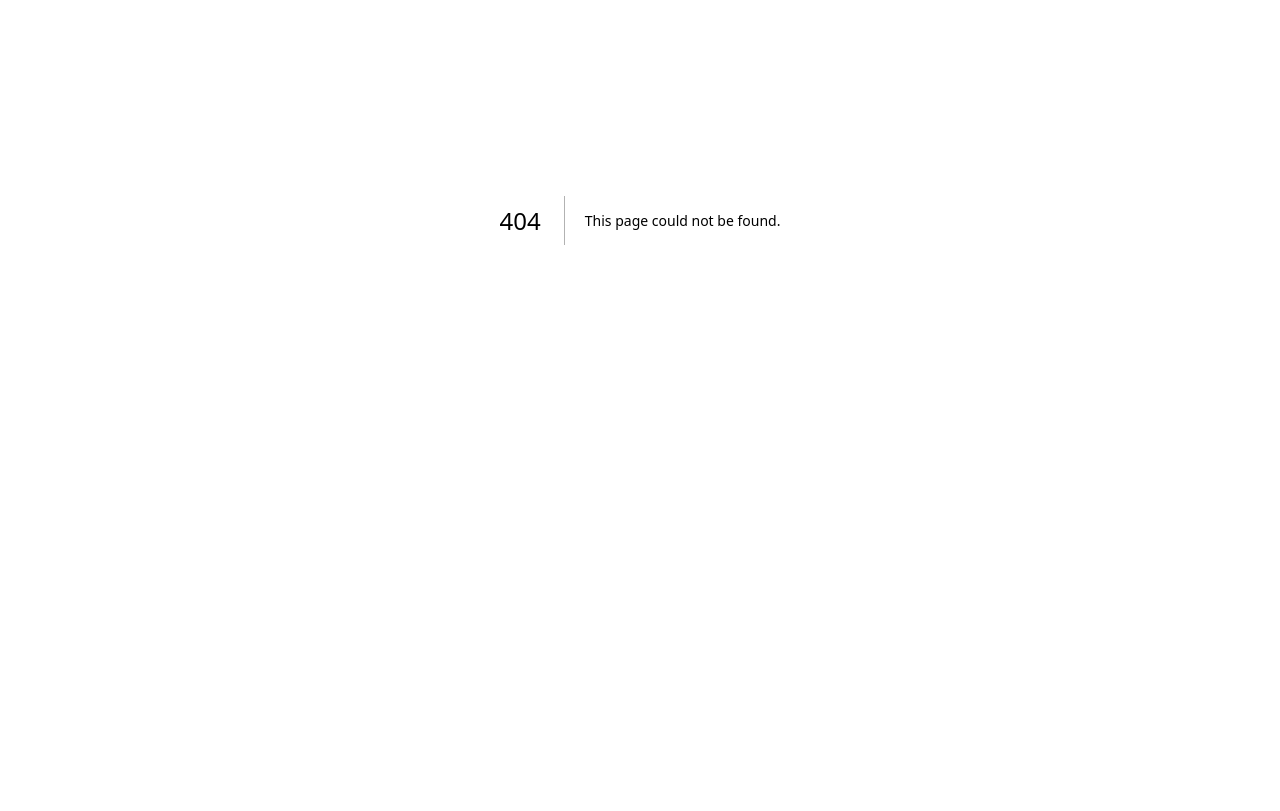
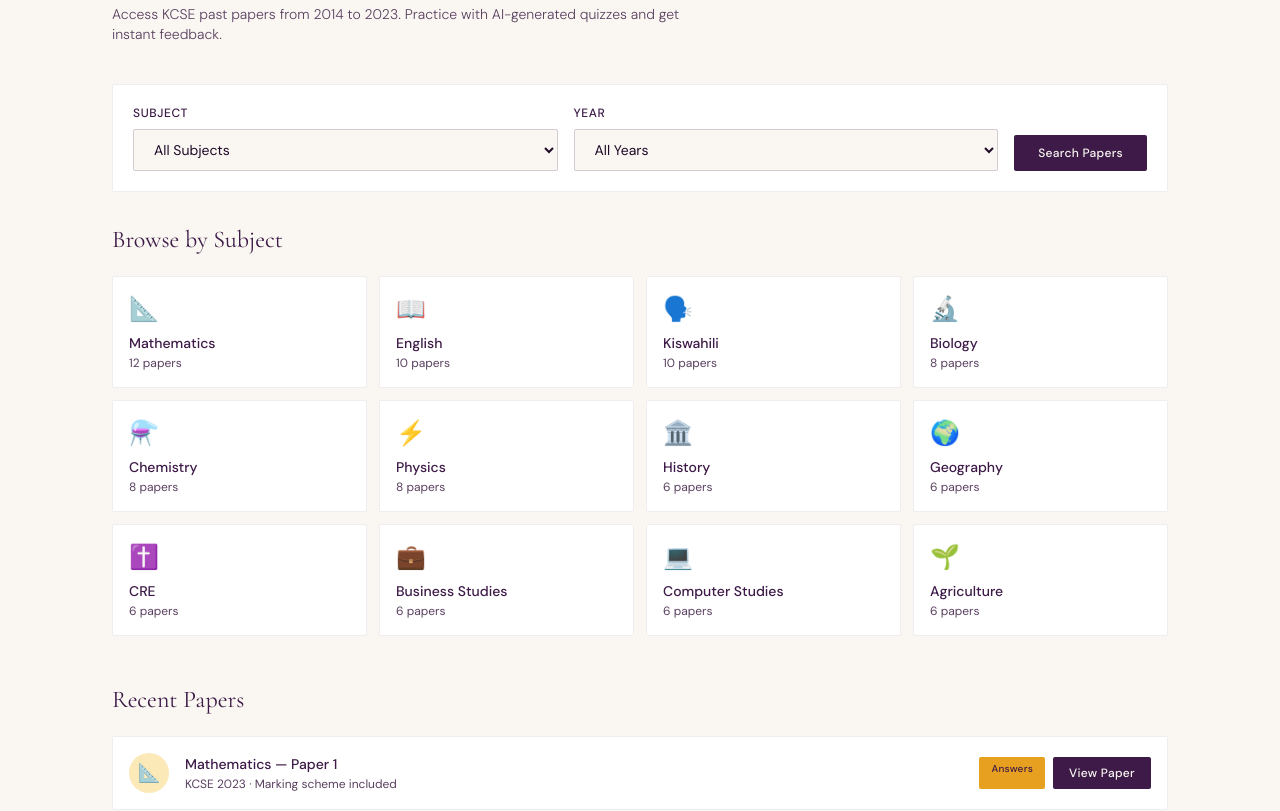
Before and after one commit to infoedira-ux/focusfora, a Next.js app: page /revise in a window 1280 px wide. Before the commit this address had no page. Shown: the part 180-991 px from the top of the page. Before the commit the page ends 800 px from the top, so only its background shows below. Built offline with nearby package versions, Linux system fonts and the light colour scheme.

Commit message:
feat: KCSE revision page with subjects and past papers

```diff
--- /dev/null
+++ b/app/revise/page.tsx
@@ -0,0 +1,148 @@
+"use client";
+import { useState } from "react";
+import Link from "next/link";
+
+const subjects = [
+  { name: "Mathematics", icon: "📐", papers: 12 },
+  { name: "English", icon: "📖", papers: 10 },
+  { name: "Kiswahili", icon: "🗣️", papers: 10 },
+  { name: "Biology", icon: "🔬", papers: 8 },
+  { name: "Chemistry", icon: "⚗️", papers: 8 },
+  { name: "Physics", icon: "⚡", papers: 8 },
+  { name: "History", icon: "🏛️", papers: 6 },
+  { name: "Geography", icon: "🌍", papers: 6 },
+  { name: "CRE", icon: "✝️", papers: 6 },
+  { name: "Business Studies", icon: "💼", papers: 6 },
+  { name: "Computer Studies", icon: "💻", papers: 6 },
+  { name: "Agriculture", icon: "🌱", papers: 6 },
+];
+
+const years = [2023, 2022, 2021, 2020, 2019, 2018, 2017, 2016, 2015, 2014];
+
+export default function RevisePage() {
+  const [selectedSubject, setSelectedSubject] = useState("");
+  const [selectedYear, setSelectedYear] = useState("");
+
+  return (
+    <div className="min-h-screen bg-offwhite">
+      {/* Nav */}
+      <nav className="bg-aubergine px-6 md:px-12 py-4 flex justify-between items-center">
+        <Link href="/dashboard" className="font-serif text-xl text-offwhite">
+          Focus<span className="text-saffron">Fora</span>
+        </Link>
+        <Link href="/dashboard" className="text-offwhite/60 text-xs hover:text-saffron transition-colors uppercase tracking-wider">
+          ← Dashboard
+        </Link>
+      </nav>
+
+      <div className="px-6 md:px-12 py-10 max-w-6xl mx-auto">
+        {/* Header */}
+        <div className="mb-10">
+          <span className="ff-section-eyebrow block mb-2">KCSE Revision</span>
+          <h1 className="font-serif text-4xl md:text-5xl text-aubergine font-light mb-3">
+            Past Papers & <em className="text-saffron not-italic">Quizzes</em>
+          </h1>
+          <p className="text-[#5A4060] text-sm font-light max-w-xl">
+            Access KCSE past papers from 2014 to 2023. Practice with AI-generated quizzes and get instant feedback.
+          </p>
+        </div>
+
+        {/* Filter bar */}
+        <div className="bg-white border border-aubergine/[0.08] rounded-sm p-5 mb-8 flex flex-wrap gap-4 items-end">
+          <div className="flex-1 min-w-[180px]">
+            <label className="block text-xs font-medium text-aubergine uppercase tracking-wider mb-2">Subject</label>
+            <select value={selectedSubject} onChange={(e) => setSelectedSubject(e.target.value)}
+              className="w-full border border-aubergine/20 rounded-sm px-4 py-2.5 text-sm focus:outline-none focus:border-saffron bg-offwhite">
+              <option value="">All Subjects</option>
+              {subjects.map((s) => (
+                <option key={s.name} value={s.name}>{s.name}</option>
+              ))}
+            </select>
+          </div>
+          <div className="flex-1 min-w-[140px]">
+            <label className="block text-xs font-medium text-aubergine uppercase tracking-wider mb-2">Year</label>
+            <select value={selectedYear} onChange={(e) => setSelectedYear(e.target.value)}
+              className="w-full border border-aubergine/20 rounded-sm px-4 py-2.5 text-sm focus:outline-none focus:border-saffron bg-offwhite">
+              <option value="">All Years</option>
+              {years.map((y) => (
+                <option key={y} value={y}>{y}</option>
+              ))}
+            </select>
+          </div>
+          <button className="ff-btn-primary px-6 py-2.5 text-xs">
+            Search Papers
+          </button>
+        </div>
+
+        {/* Subjects grid */}
+        <div className="mb-12">
+          <h2 className="font-serif text-2xl text-aubergine mb-5">Browse by Subject</h2>
+          <div className="grid grid-cols-2 md:grid-cols-3 lg:grid-cols-4 gap-3">
+            {subjects.map((subject) => (
+              <button key={subject.name}
+                onClick={() => setSelectedSubject(subject.name)}
+                className={`p-4 rounded-sm border text-left transition-all duration-200 hover:-translate-y-0.5 hover:shadow-md ${
+                  selectedSubject === subject.name
+                    ? "border-saffron bg-saffron-pale"
+                    : "border-aubergine/[0.08] bg-white hover:border-aubergine/20"
+                }`}>
+                <div className="text-2xl mb-2">{subject.icon}</div>
+                <div className="font-medium text-aubergine text-sm">{subject.name}</div>
+                <div className="text-xs text-[#5A4060] mt-0.5">{subject.papers} papers</div>
+              </button>
+            ))}
+          </div>
+        </div>
+
+        {/* Recent papers */}
+        <div>
+          <h2 className="font-serif text-2xl text-aubergine mb-5">Recent Papers</h2>
+          <div className="space-y-3">
+            {[
+              { subject: "Mathematics", year: 2023, paper: "Paper 1", hasAnswers: true },
+              { subject: "Mathematics", year: 2023, paper: "Paper 2", hasAnswers: true },
+              { subject: "English", year: 2023, paper: "Paper 1", hasAnswers: true },
+              { subject: "English", year: 2023, paper: "Paper 2", hasAnswers: false },
+              { subject: "Biology", year: 2023, paper: "Paper 1", hasAnswers: true },
+              { subject: "Chemistry", year: 2023, paper: "Paper 1", hasAnswers: true },
+              { subject: "Physics", year: 2022, paper: "Paper 1", hasAnswers: true },
+              { subject: "Kiswahili", year: 2022, paper: "Paper 1", hasAnswers: false },
+            ]
+            .filter(p => !selectedSubject || p.subject === selectedSubject)
+            .filter(p => !selectedYear || p.year === parseInt(selectedYear))
+            .map((paper, i) => (
+              <div key={i}
+                className="bg-white border border-aubergine/[0.08] rounded-sm p-4 flex items-center justify-between hover:border-aubergine/20 transition-all">
+                <div className="flex items-center gap-4">
+                  <div className="w-10 h-10 rounded-full bg-saffron-pale flex items-center justify-center text-lg">
+                    {subjects.find(s => s.name === paper.subject)?.icon || "📄"}
+                  </div>
+                  <div>
+                    <div className="font-medium text-aubergine text-sm">{paper.subject} — {paper.paper}</div>
+                    <div className="text-xs text-[#5A4060] mt-0.5">KCSE {paper.year} {paper.hasAnswers ? "· Marking scheme included" : ""}</div>
+                  </div>
+                </div>
+                <div className="flex gap-2">
+                  {paper.hasAnswers && (
+                    <span className="ff-tag-saffron text-[10px]">Answers</span>
+                  )}
+                  <button className="ff-btn-primary text-xs px-4 py-2">
+                    View Paper
+                  </button>
+                </div>
+              </div>
+            ))}
+          </div>
+        </div>
+
+        {/* Coming soon quiz banner */}
+        <div className="mt-12 bg-aubergine rounded-sm p-8 text-center">
+          <div className="font-serif text-2xl text-offwhite mb-2">AI Quiz Mode <span className="text-saffron">Coming Soon</span></div>
+          <p className="text-offwhite/60 text-sm font-light">
+            Our AI will generate custom quiz questions from any past paper topic. Practice smarter.
+          </p>
+        </div>
+      </div>
+    </div>
+  );
+}
```
